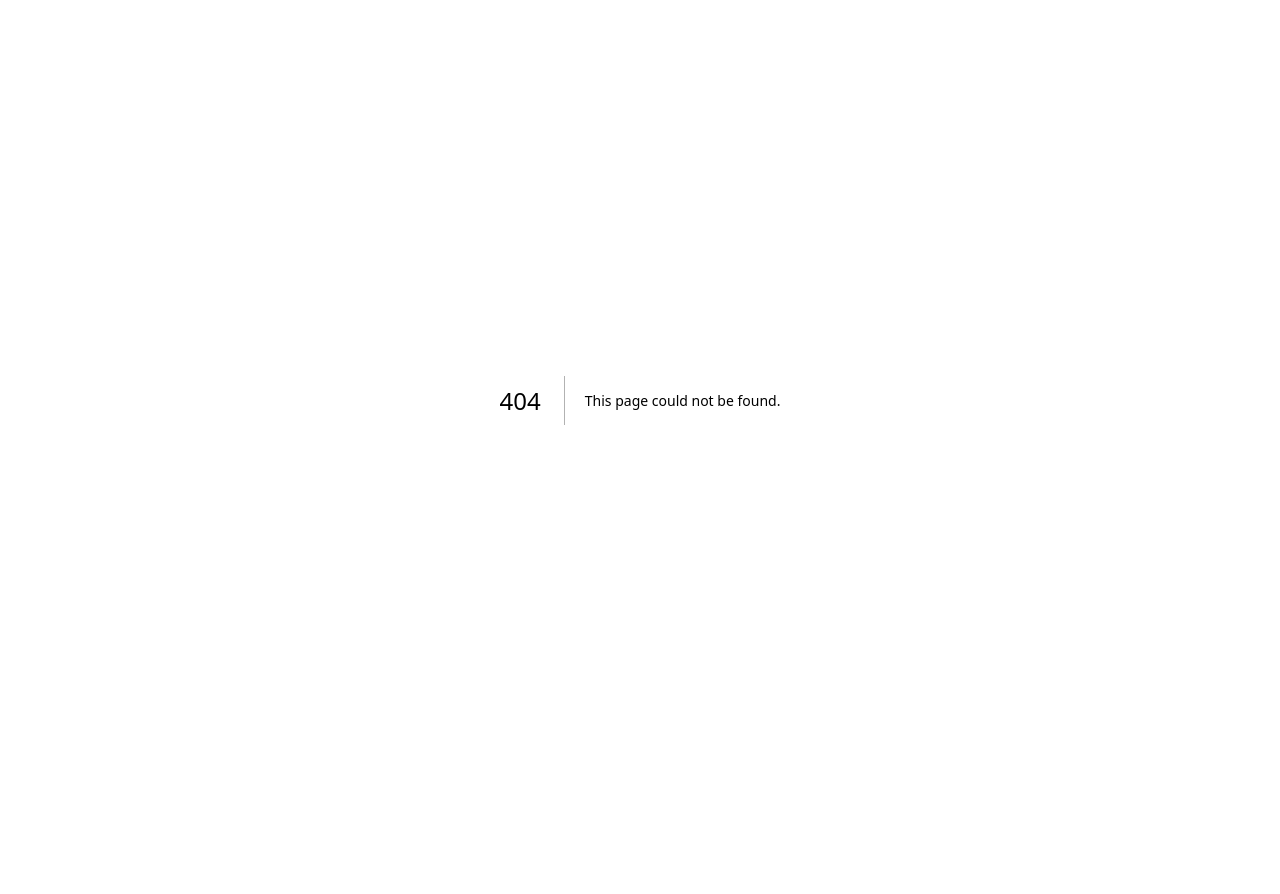
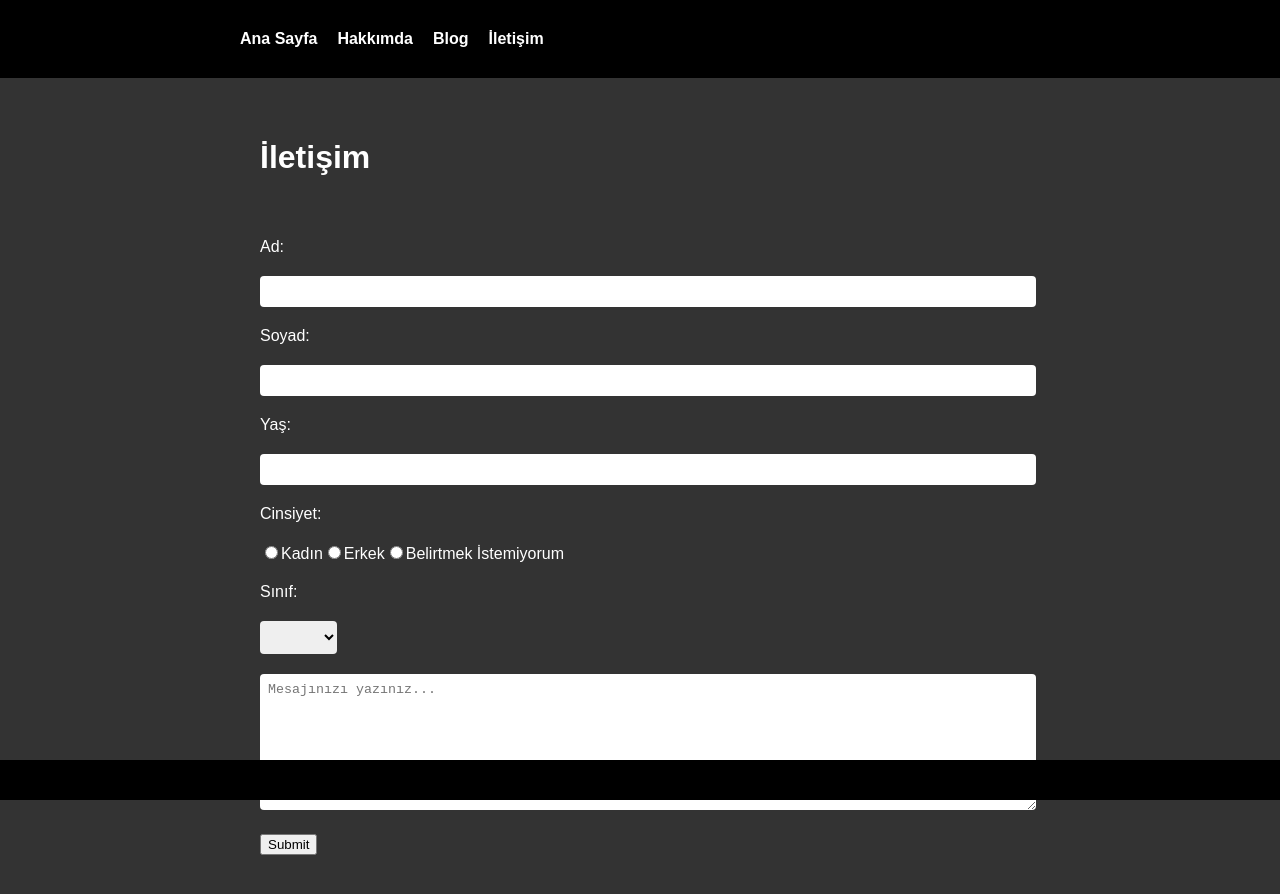
Before and after one commit to miraybuketaydin/nextjs-blog, a Next.js app: page /contact in a window 1280 px wide. Before the commit this address had no page. Before the commit the page ends 800 px from the top, so only its background shows below. Built offline with nearby package versions, Linux system fonts and the light colour scheme.

Commit message:
Hook form kurulumu ve denemesi yapıldı.

```diff
--- a/components/Header.js
+++ b/components/Header.js
@@ -20,6 +20,7 @@ export default () => (
       <Button href="/">Ana Sayfa</Button>
       <Button href="/about">Hakkımda</Button>
       <Button href="/blog">Blog</Button>
+      <Button href="/contact">İletişim</Button>
     </HeaderInner>
   </HeaderDiv>
 );
--- a/components/Layout.js
+++ b/components/Layout.js
@@ -41,9 +41,9 @@ export default ({ title, children }) => (
     </Content>
     <Footer>
       <FooterInner>
-        <a href="" target="_blank" rel="noopener noreferrer">
+        {/* <a href="" target="_blank" rel="noopener noreferrer">
           Powered by vercell - Sat Feb 11 2023 21:17:28 GMT+0300 (GMT+03:00)
-        </a>
+        </a> */}
       </FooterInner>
     </Footer>
   </BodyDiv>
--- a/package.json
+++ b/package.json
@@ -12,6 +12,7 @@
     "next": "latest",
     "react": "18.2.0",
     "react-dom": "18.2.0",
+    "react-hook-form": "^7.43.1",
     "styled-components": "^5.3.6"
   }
 }
--- /dev/null
+++ b/pages/contact.js
@@ -0,0 +1,154 @@
+import styled from "styled-components";
+import { useForm } from "react-hook-form";
+import Layout from "../components/Layout";
+
+const Form = styled.form`
+  display: grid;
+  gap: 20px;
+`;
+
+const Input = styled.input`
+  width: 100%;
+  border: none;
+  padding: 8px;
+  border-radius: 4px;
+  transition: all 0.2s;
+  &:focus {
+    outline: 4px solid rgba(202, 240, 248, 0.8);
+    background-color: #eee;
+    border-radius: 20px;
+  }
+`;
+
+const Select = styled.select`
+  border: none;
+  padding: 8px;
+  border-radius: 4px;
+  transition: all 0.2s;
+  &:focus {
+    outline: 4px solid rgba(202, 240, 248, 0.8);
+    background-color: #eee;
+    border-radius: 20px;
+  }
+`;
+
+const Textarea = styled.textarea`
+  width: 100%;
+  border: none;
+  padding: 8px;
+  border-radius: 4px;
+  transition: all 0.2s;
+  &:focus {
+    outline: 4px solid rgba(202, 240, 248, 0.8);
+    background-color: #eee;
+    border-radius: 20px;
+  }
+`;
+
+const Error = styled.span`
+  color: tomato;
+`;
+
+export default () => {
+  const {
+    register,
+    handleSubmit,
+    formState: { errors },
+  } = useForm();
+  const onSubmit = (data) => {
+    console.log("Form gönderiliyor");
+    console.log("data", data);
+  };
+  return (
+    <Layout title="İletişim">
+      <Form onSubmit={handleSubmit(onSubmit)}>
+        <label htmlFor="fname">Ad:</label>
+        <div>
+          <Input
+            {...register("fname", { required: "İsim zorunludur" })}
+            type="text"
+            id="fname"
+            autoComplete="off"
+          />
+          {errors.fname && <Error>{errors.fname.message}</Error>}
+        </div>
+
+        <label htmlFor="lname">Soyad:</label>
+        <div>
+          <Input
+            {...register("lname")}
+            type="text"
+            id="lname"
+            name="lastname"
+            autoComplete="off"
+          />
+        </div>
+
+        <label htmlFor="yas">Yaş:</label>
+        <div>
+          <Input
+            {...register("yas")}
+            type="number"
+            id="yas"
+            name="yas"
+            min="18"
+            max="40"
+          />
+        </div>
+        <div>
+          <label htmlFor="text">Cinsiyet:</label>
+        </div>
+        <div>
+          <input
+            {...register("radio1")}
+            type="radio"
+            id="radio1"
+            name="cinsiyet"
+          />
+          <label htmlFor="radio1">Kadın</label>
+          <input
+            {...register("radio2")}
+            type="radio"
+            id="radio2"
+            name="cinsiyet"
+          />
+          <label htmlFor="radio2">Erkek</label>
+          <input
+            {...register("radio3")}
+            type="radio"
+            id="radio3"
+            name="cinsiyet"
+          />
+          <label htmlFor="radio3">Belirtmek İstemiyorum</label>
+        </div>
+
+        <label type="text">Sınıf: </label>
+        <div>
+          <Select {...register("class")} id="class" name="sınıf">
+            <option value="Sınıf"></option>
+            <option value="1.sınıf">1.sınıf</option>
+            <option value="2.sınıf">2.sınıf</option>
+            <option value="3.sınıf">3.sınıf</option>
+            <option value=".sınıf">4.sınıf</option>
+            <option value="mezun">Mezun</option>
+          </Select>
+        </div>
+
+        <div>
+          <Textarea
+            {...register("explain")}
+            id="explain"
+            name="explain"
+            rows="8"
+            cols="50"
+            placeholder="Mesajınızı yazınız..."
+          ></Textarea>
+        </div>
+        {/* <input type="file"></input> */}
+        <div>
+          <input type="submit" />
+        </div>
+      </Form>
+    </Layout>
+  );
+};
```
Also changed, not shown: 1 other file (tests, documents, lock files or other folders).
